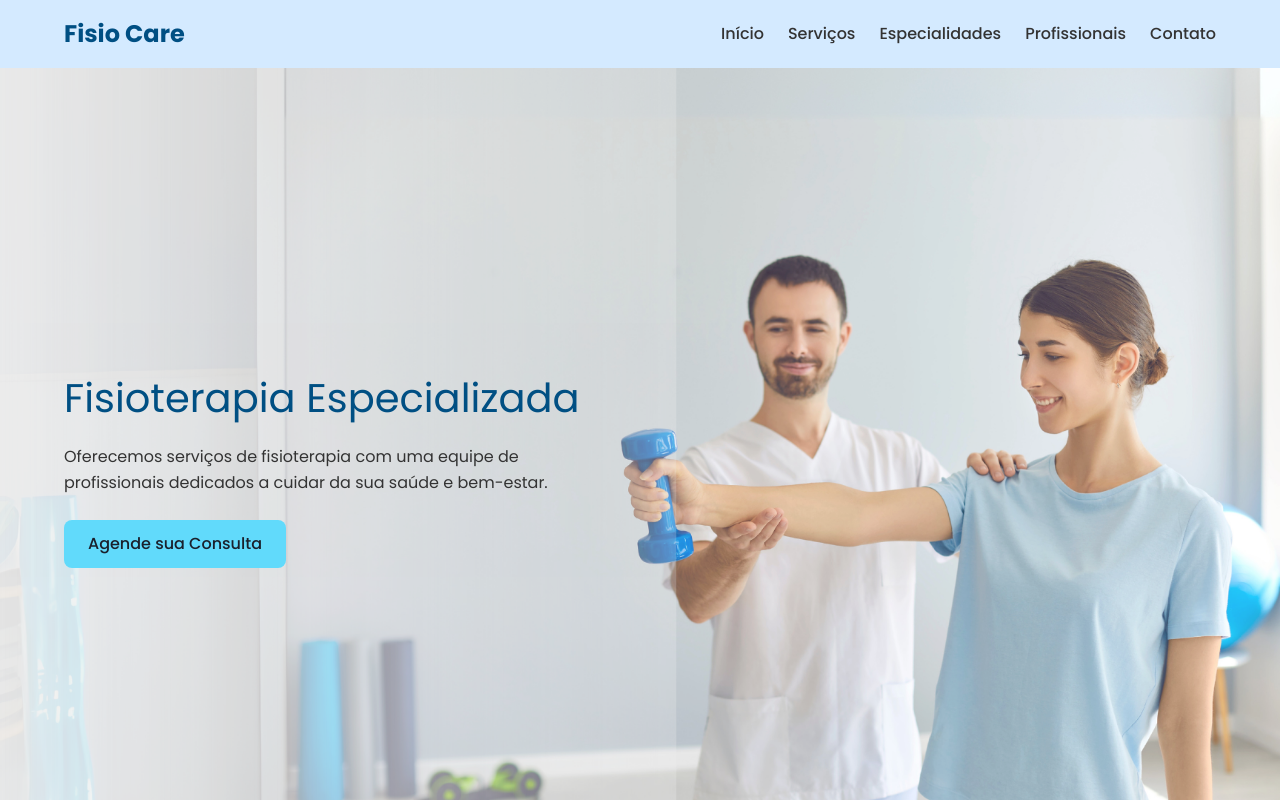
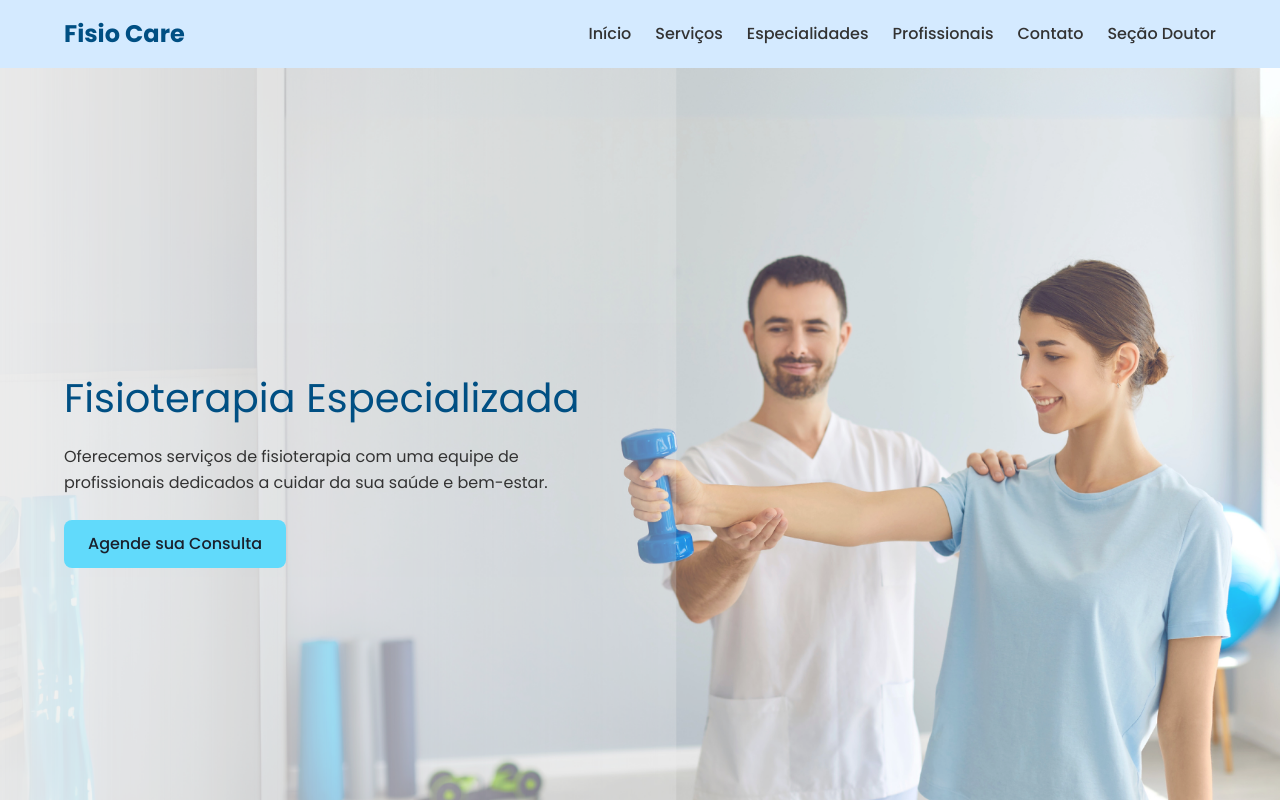
Before and after one commit to czrmutran/fisio_care, a React (Vite) app in the folder frontend/: page / in a window 1280 px wide. Shown: the top 800 px of the page. Built offline with nearby package versions, Linux system fonts and the light colour scheme.

Commit message:
feat: add link to 'Seção Doutor' in the navigation menu on the home page

```diff
--- a/frontend/src/pages/Home.jsx
+++ b/frontend/src/pages/Home.jsx
@@ -54,6 +54,7 @@ function Home() {
             <li><a href="#specialty">Especialidades</a></li>
             <li><a href="#therapists">Profissionais</a></li>
             <li><a href="#contact">Contato</a></li>
+            <li><a href="/controle">Seção Doutor</a></li>
           </ul>
         </nav>
       </header>
```
